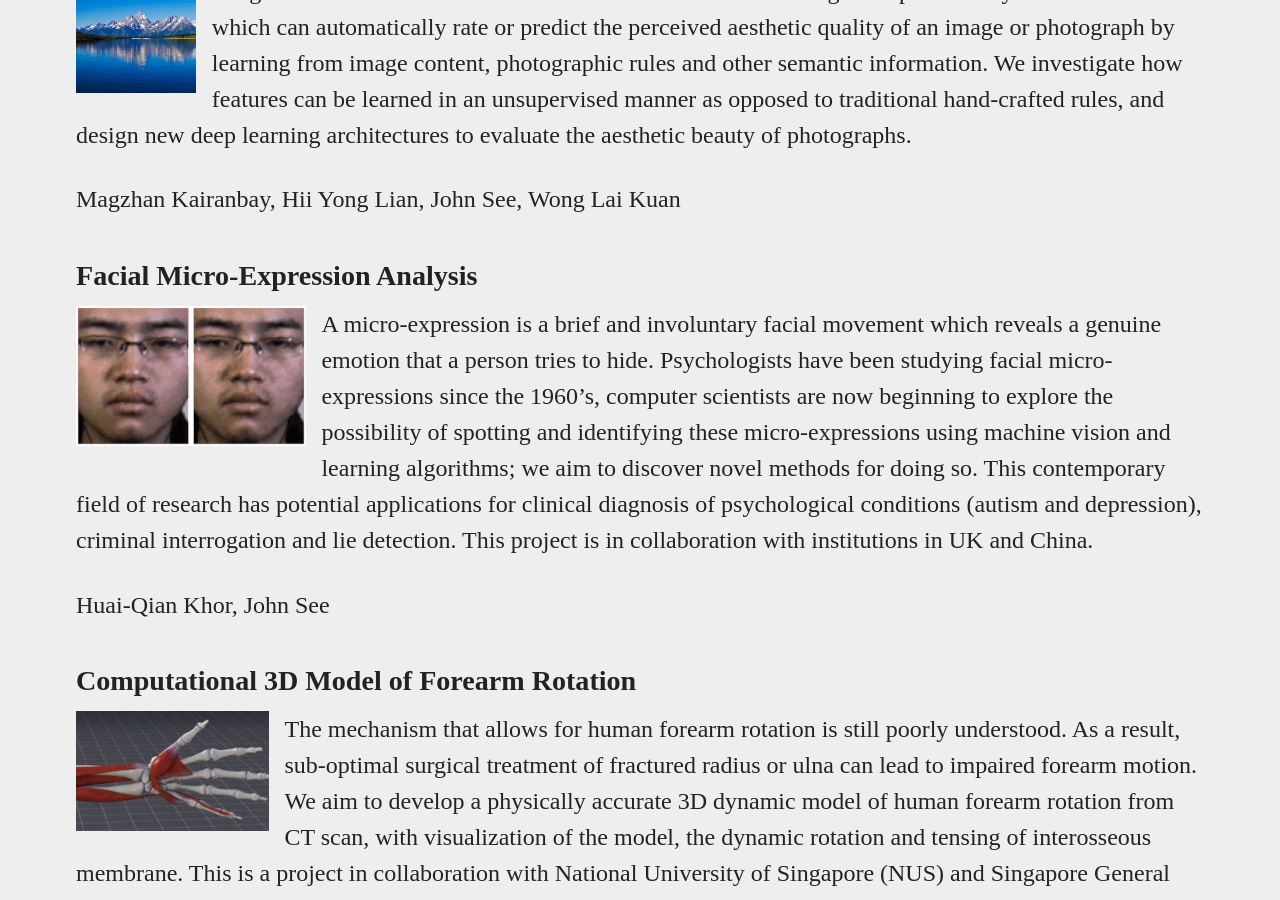
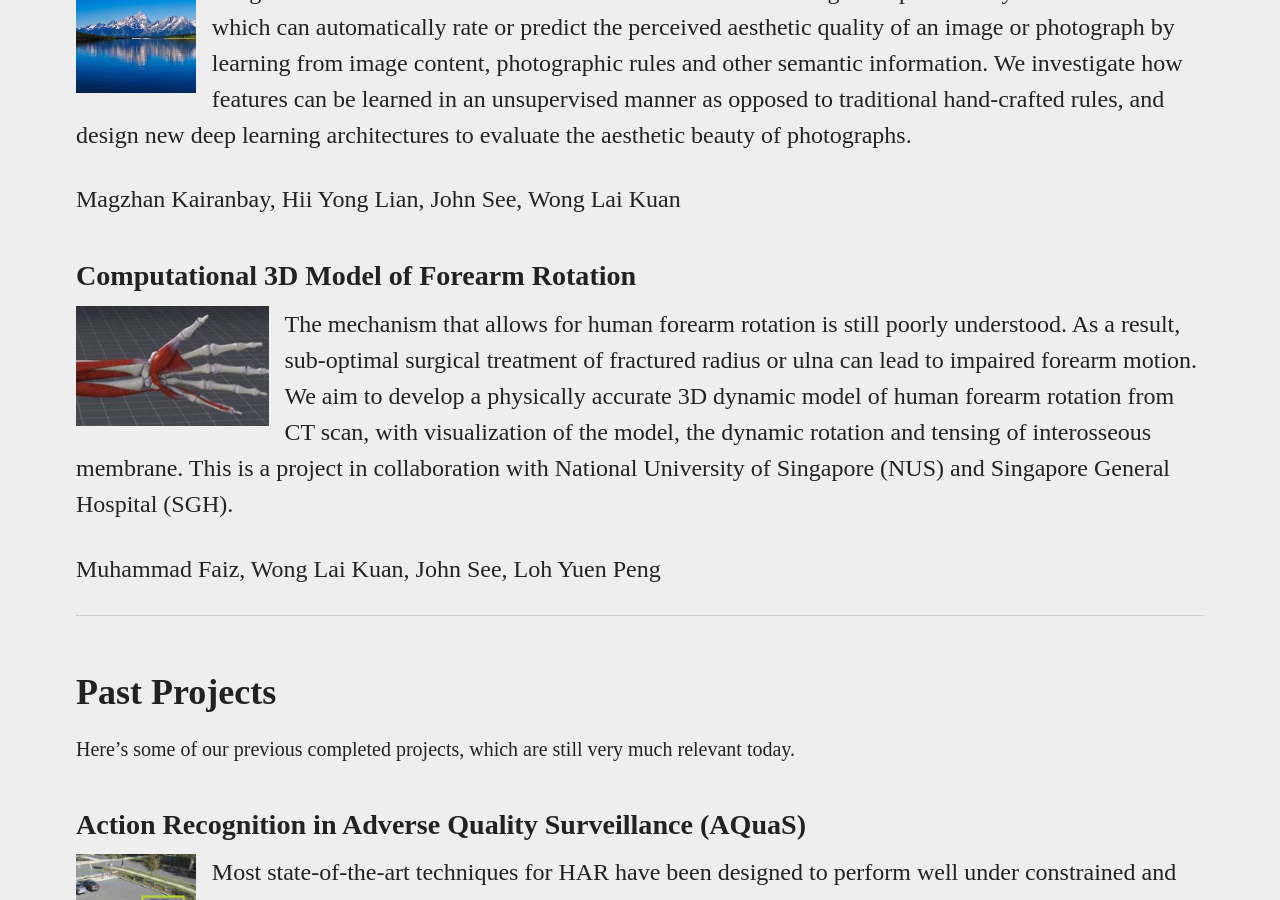
Before and after one commit to baucomputervision/baucomputervision.github.io, a Jekyll site: the page built from research.md, in a window 1280 px wide and 900 px high, scrolled down 635 px. Built offline with Jekyll 4.4.1, drawn with Linux system fonts in a browser that asks for light colours; some of the changed text lies outside the part shown.

Commit message:
Update research.md

```diff
--- a/research.md
+++ b/research.md
@@ -14,14 +14,6 @@ We have a number of funded and non-funded projects which are currently on-going.
 Image aesthetic evaluation is a research field which aims to design computationally-driven methods which can automatically rate or predict the perceived aesthetic quality of an image or photograph by learning from image content, photographic rules and other semantic information. We investigate how features can be learned in an unsupervised manner as opposed to traditional hand-crafted rules, and design new deep learning architectures to evaluate the aesthetic beauty of photographs.
 {: #proj-description}
 Magzhan Kairanbay, Hii Yong Lian, John See, Wong Lai Kuan
-{: #proj-members}
-{% include clearfloat.html prevfloat="left" %}
-
-### Facial Micro-Expression Analysis
-{% include imagethumbnailblock.html align="left" url="/images/microexp-emm.gif" height="140px" padding="right" %}
-A micro-expression is a brief and involuntary facial movement which reveals a genuine emotion that a person tries to hide. Psychologists have been studying facial micro-expressions since the 1960’s, computer scientists are now beginning to explore the possibility of spotting and identifying these micro-expressions using machine vision and learning algorithms; we aim to discover novel methods for doing so. This contemporary field of research has potential applications for clinical diagnosis of psychological conditions (autism and depression), criminal interrogation and lie detection. This project is in collaboration with institutions in UK and China.
-{: #proj-description}
-Huai-Qian Khor, John See
 {: #proj-members}
 {% include clearfloat.html prevfloat="left" %}
 
@@ -49,13 +41,6 @@ Most state-of-the-art techniques for HAR have been designed to perform well unde
 With the recent availability of stereoscopic displays such as 3D monitor, 3D television and stereo camera phone, there is an increasing need for stereo image retargeting and recomposition techniques. Image retargeting aims to resize an image to fit different aspect ratios and sizes while image recomposition attempts to computationally modify the composition of an image to mimic a professional photo. We investigate new aesthetic-driven methods for retargeting and recomposition for stereo image pairs.
 {: #proj-description}
 {% include clearfloat.html prevfloat="left" %}
-
-### Long-term Video Surveillance (LoViS)
-{% include imagethumbnailblock.html align="left" url="/images/lovis.png" width="120px" height="120px" padding="right" %}
-In a long-term period, video surveillance takes on a different perspective. Habitual behaviors of people or permanent changes to objects can be observed while anomalous "out-of-norm" variations can also be traced. We investigate how these variational patterns can be extracted over a long period of time to gain a high-level understanding of various factors at play.
-{: #proj-description}
-{% include clearfloat.html prevfloat="left" %}
-
 
 
 ## Funding/Grants
```
